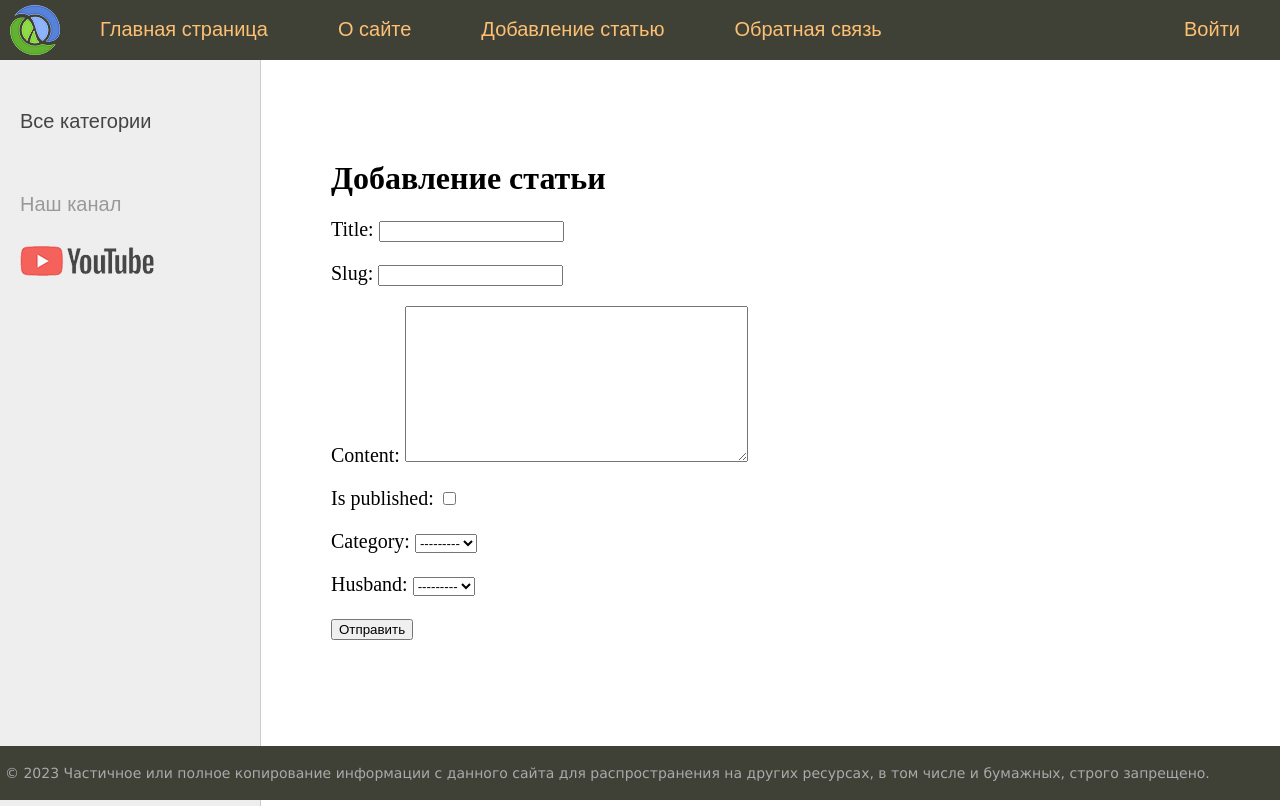
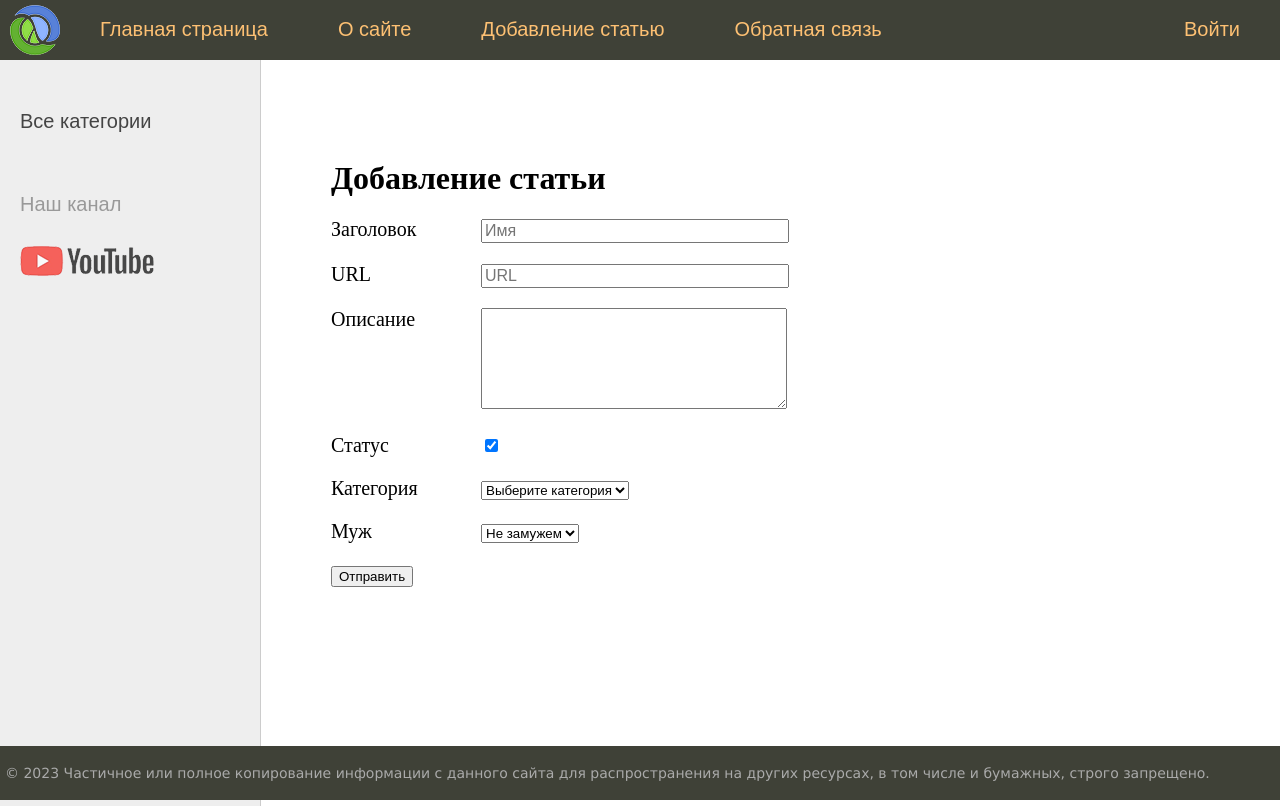
Before and after one commit to Nursultan301/WebSite, a Django app: page /addpage/ in a window 1280 px wide. Run offline with Django 5.2, Linux system fonts and the light colour scheme; data that the repository does not hold is empty; parts of the project's set-up code (start-up, migrations or seed data) failed here and were passed over.

Commit message:
fix: done add page

```diff
--- a/templates/women/add_page.html
+++ b/templates/women/add_page.html
@@ -4,7 +4,12 @@
    <h1>{{title}}</h1>
     <form action="" method="post">
         {% csrf_token %}
-        {{ form.as_p }}
+        <div class="form-error">{{ form.non_field_errors }}</div>
+        {% for f in form %}
+        	<p><label class="form-label" for="{{ fid_for_label }}"> {{ f.label }} </label>{{f }}</p>
+            <div class="form-error">{{ f.errors }}</div>
+        {% endfor %}
+
         <p><button type="submit">Отправить</button></p>
     </form>
 {% endblock %}
--- a/women/forms.py
+++ b/women/forms.py
@@ -3,9 +3,29 @@ from .models import Category, Husband
 
 
 class AddPostForm(forms.Form):
-    title = forms.CharField(max_length=255)
-    slug = forms.CharField(max_length=255)
-    content = forms.CharField(widget=forms.Textarea(), required=False)
-    is_published = forms.BooleanField(required=False)
-    category = forms.ModelChoiceField(queryset=Category.objects.all())
-    husband = forms.ModelChoiceField(queryset=Husband.objects.all(), required=False)
+    title = forms.CharField(
+        max_length=255,
+        label='Заголовок',
+        widget=forms.TextInput(attrs={'class': 'form-input', 'placeholder': 'Имя'})
+    )
+    slug = forms.CharField(
+        max_length=255,
+        label="URL",
+        widget=forms.TextInput(attrs={'class': 'form-input', 'placeholder': 'URL'})
+    )
+    content = forms.CharField(
+        widget=forms.Textarea(attrs={'cols': 50, 'rows': 5, 'class': 'form-input'}),
+        required=False, label="Описание"
+    )
+    is_published = forms.BooleanField(required=False, initial=True, label="Статус")
+    category = forms.ModelChoiceField(
+        queryset=Category.objects.all(),
+        empty_label="Выберите категория",
+        label="Категория"
+    )
+    husband = forms.ModelChoiceField(
+        queryset=Husband.objects.all(),
+        required=False,
+        empty_label="Не замужем",
+        label="Муж"
+    )
--- a/women/views.py
+++ b/women/views.py
@@ -1,5 +1,5 @@
 from django.http import HttpResponse
-from django.shortcuts import render, get_object_or_404
+from django.shortcuts import render, get_object_or_404, redirect
 
 from women.forms import AddPostForm
 from women.models import Women, Category, TagPost
@@ -49,7 +49,13 @@ def addpage(request):
     if request.POST:
         form = AddPostForm(request.POST)
         if form.is_valid():
-            pass
+            # print(form.cleaned_data)
+            try:
+                Women.objects.create(**form.cleaned_data)
+                return redirect("home")
+            except:
+                form.add_error(None, 'Ошибка добавления поста')
+
     else:
         form = AddPostForm()
     data = {
```
